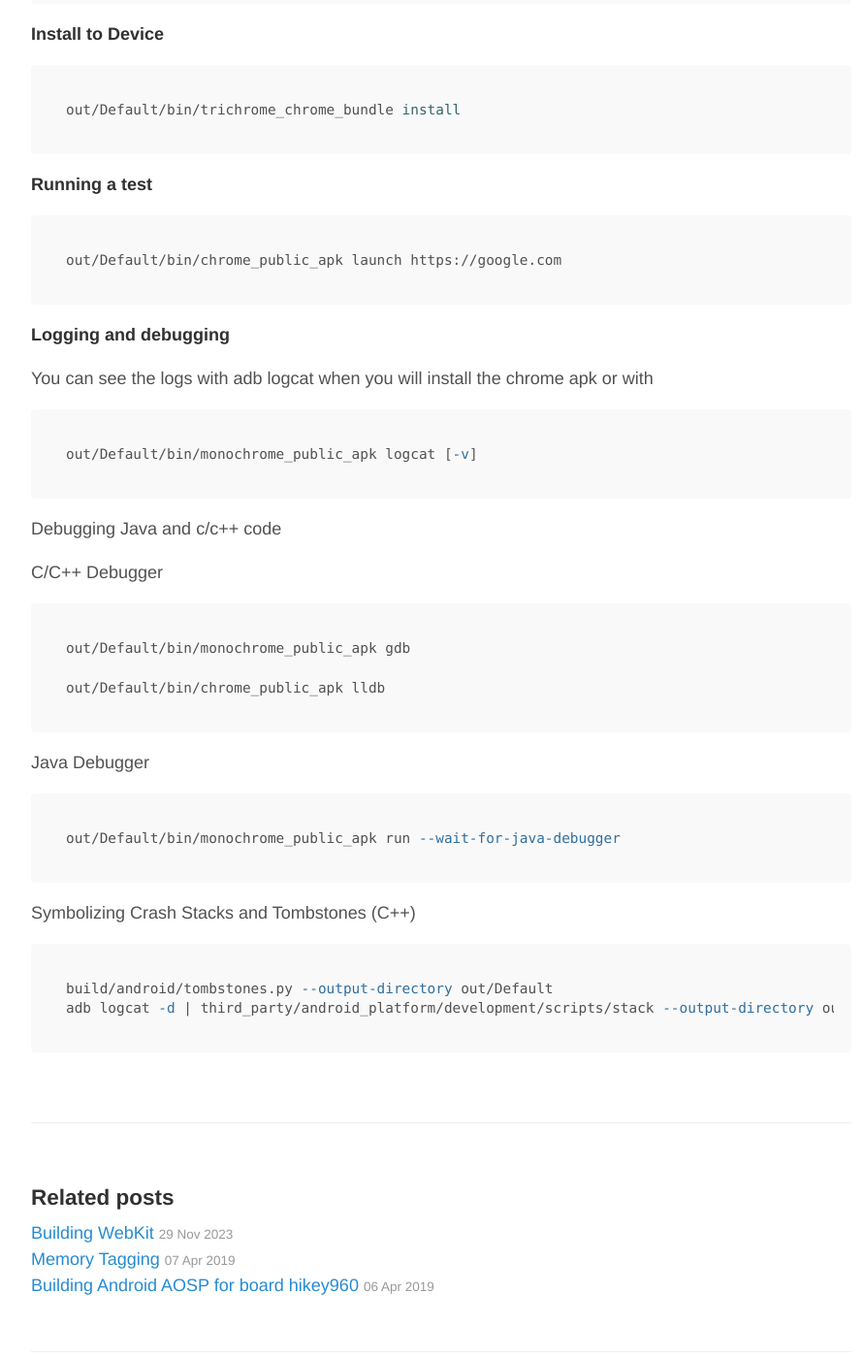
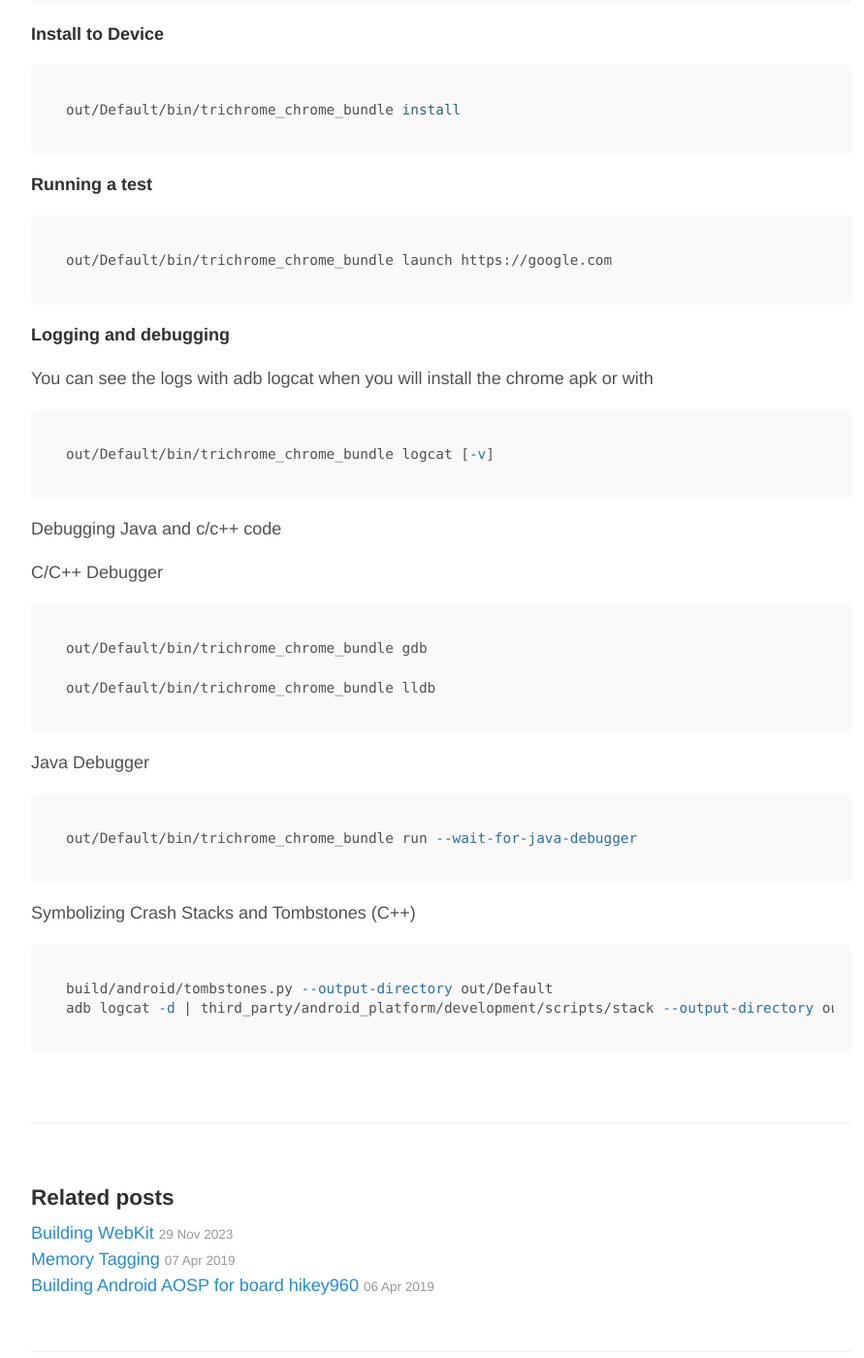
Before and after one commit to ChAndreas/chandreas.github.io, a Jekyll site: the page built from _posts/2019-01-29-build-chromium-android.md, in a window 1280 px wide and 1400 px high, scrolled down 2930 px. Shown: the whole window at 97% size, without its empty margins (185-1076 px from the left). Built offline with Jekyll 4.4.1, drawn with Linux system fonts in a browser that asks for light colours.

Commit message:
Update 2019-01-29-build-chromium-android.md

````diff
--- a/_posts/2019-01-29-build-chromium-android.md
+++ b/_posts/2019-01-29-build-chromium-android.md
@@ -111,25 +111,25 @@ out/Default/bin/trichrome_chrome_bundle install
 
 **Running a test**
 ```bash
-out/Default/bin/chrome_public_apk launch https://google.com
+out/Default/bin/trichrome_chrome_bundle launch https://google.com
 ```
 **Logging and debugging**
 
 You can see the logs with adb logcat when you will install the chrome apk or with
 ```bash
-out/Default/bin/monochrome_public_apk logcat [-v]
+out/Default/bin/trichrome_chrome_bundle logcat [-v]
 ```
 Debugging Java and c/c++ code
 
 C/C++ Debugger
 ```bash
-out/Default/bin/monochrome_public_apk gdb
+out/Default/bin/trichrome_chrome_bundle gdb
 
-out/Default/bin/chrome_public_apk lldb
+out/Default/bin/trichrome_chrome_bundle lldb
 ```
 Java Debugger
 ```bash
-out/Default/bin/monochrome_public_apk run --wait-for-java-debugger
+out/Default/bin/trichrome_chrome_bundle run --wait-for-java-debugger
 ```
 Symbolizing Crash Stacks and Tombstones (C++)
 ```bash
````
